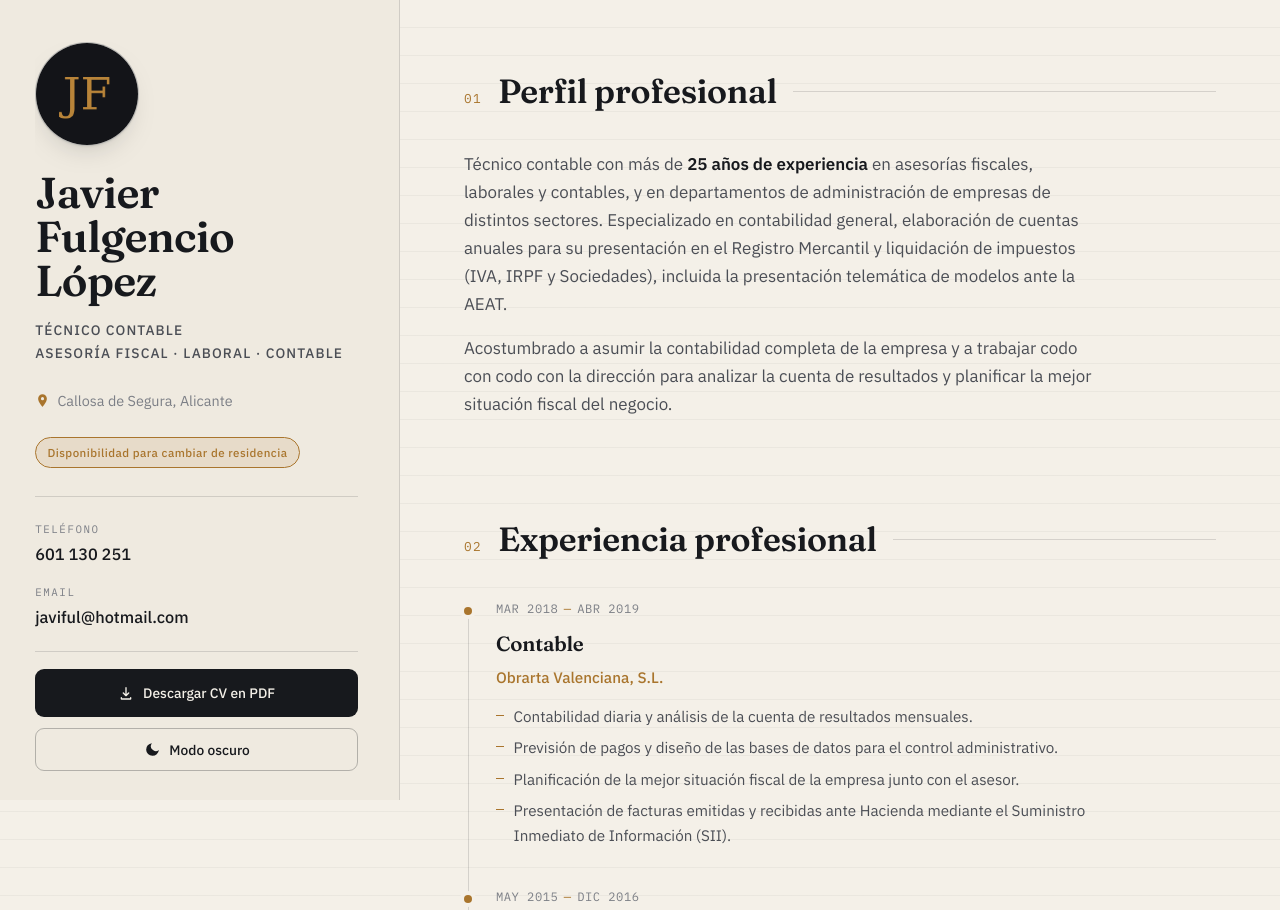
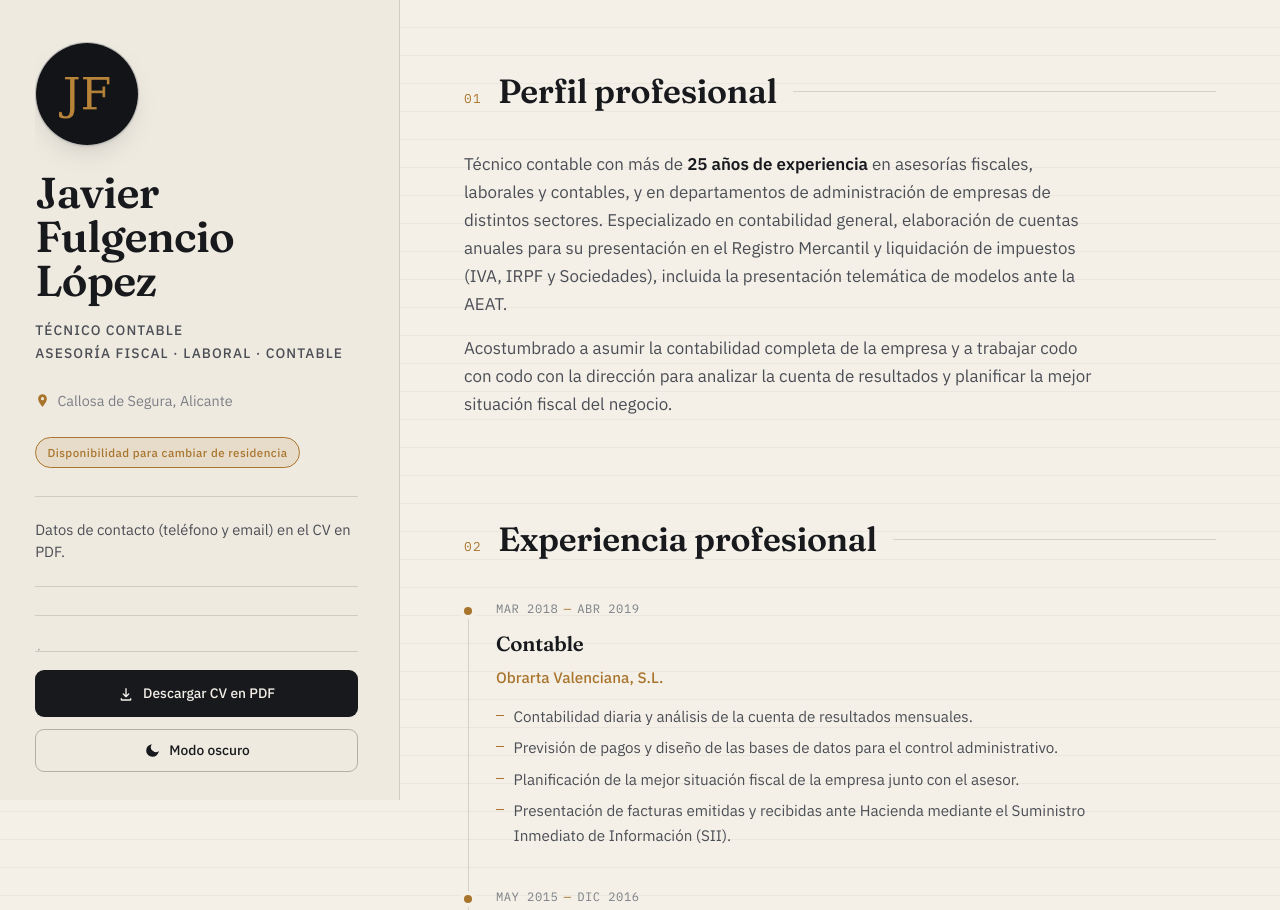
Before and after one commit to Javiful/curriculum-web, a plain HTML site: page index.html in a window 1280 px wide. Shown: the top 910 px of the page. Drawn offline with Linux system fonts and the light colour scheme.

Commit message:
fix: retira telefono y email del sitio web (permanecen en el PDF)

```diff
--- a/css/styles.css
+++ b/css/styles.css
@@ -203,40 +203,15 @@
   background: var(--accent-soft);
 }
 
-.contact {
-  list-style: none;
+.contact-note {
   margin: 0;
-  padding: 1.5rem 0;
+  padding: 1.4rem 0;
   border-top: 1px solid var(--line);
   border-bottom: 1px solid var(--line);
-  display: flex;
-  flex-direction: column;
-  gap: 1rem;
-}
-
-.contact a {
-  display: flex;
-  flex-direction: column;
-  gap: 0.15rem;
-  text-decoration: none;
-}
-
-.contact__label {
-  font-family: var(--mono);
-  font-size: 0.68rem;
-  text-transform: uppercase;
-  letter-spacing: 0.14em;
-  color: var(--ink-mute);
-}
-
-.contact__value {
-  font-size: 1.02rem;
-  font-weight: 500;
-  transition: color 0.2s ease;
-}
-
-.contact a:hover .contact__value {
-  color: var(--accent);
+  font-size: 0.92rem;
+  line-height: 1.5;
+  color: var(--ink-soft);
+  max-width: 26rem;
 }
 
 .rail__actions {
@@ -680,14 +655,14 @@
 }
 
 .rail__top,
-.rail .contact,
+.rail .contact-note,
 .rail__actions,
 .rail__nav {
   animation: rail-in 0.7s cubic-bezier(0.22, 0.61, 0.36, 1) both;
 }
 
 .rail__top { animation-delay: 0.05s; }
-.rail .contact { animation-delay: 0.18s; }
+.rail .contact-note { animation-delay: 0.18s; }
 .rail__actions { animation-delay: 0.28s; }
 .rail__nav { animation-delay: 0.38s; }
 
--- a/index.html
+++ b/index.html
@@ -56,20 +56,7 @@
           <p class="badge">Disponibilidad para cambiar de residencia</p>
         </div>
 
-        <ul class="contact" aria-label="Contacto">
-          <li>
-            <a href="tel:+34601130251">
-              <span class="contact__label">Teléfono</span>
-              <span class="contact__value">601 130 251</span>
-            </a>
-          </li>
-          <li>
-            <a href="mailto:javiful@hotmail.com">
-              <span class="contact__label">Email</span>
-              <span class="contact__value">javiful@hotmail.com</span>
-            </a>
-          </li>
-        </ul>
+        <p class="contact-note">Datos de contacto (teléfono y email) en el CV en PDF.</p>
 
         <nav class="rail__nav" aria-label="Secciones">
           <span class="rail__nav-title">Índice</span>
@@ -347,10 +334,6 @@
       <footer class="footer">
         <p class="footer__name">Javier Fulgencio López</p>
         <p class="footer__links">
-          <a href="tel:+34601130251">601 130 251</a>
-          <span aria-hidden="true">·</span>
-          <a href="mailto:javiful@hotmail.com">javiful@hotmail.com</a>
-          <span aria-hidden="true">·</span>
           <span>Callosa de Segura, Alicante</span>
         </p>
         <p class="footer__updated">Actualizado en <time id="year">2026</time></p>
```
